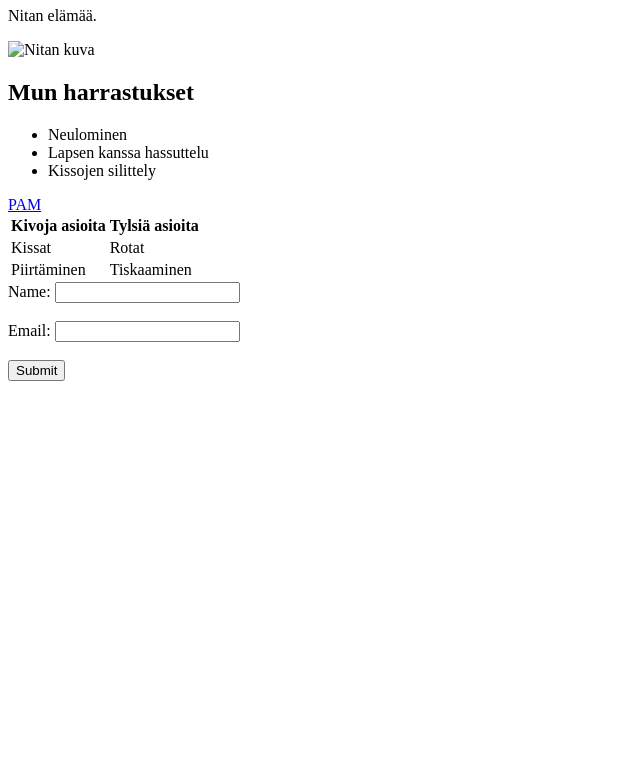
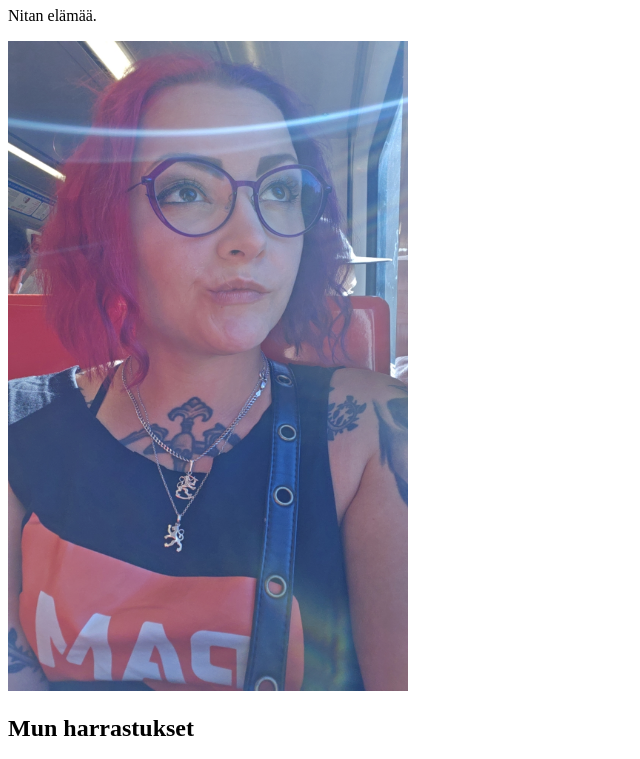
Before and after one commit to Nita-K95/Tehtava1, a plain HTML site: page index.html in a window 1280 px wide. Shown: the part 73-832 px from the top of the page, without its empty margins (0-640 px from the left). Before the commit the page ends 800 px from the top, so only its background shows below. Drawn offline with Linux system fonts and the light colour scheme.

Commit message:
Add files via upload

```diff
--- a/index.html
+++ b/index.html
@@ -6,7 +6,7 @@
 <body>
     <h1> Welcome to My Page</h1>
     <p>Nitan elämää.</p>
-    <img src="./images/Nitan_kuva.jpg" alt="Nitan kuva" style="width:400px; height:650px">
+    <img src="Nitan_kuva.jpg" alt="Nitan kuva" style="width:400px; height:650px">
 <h2>Mun harrastukset</h2>
     <ul>
         <li>Neulominen</li>
```
